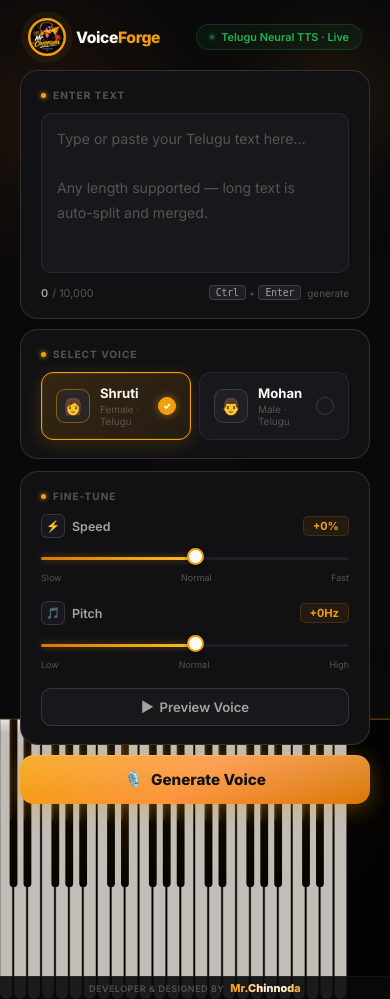
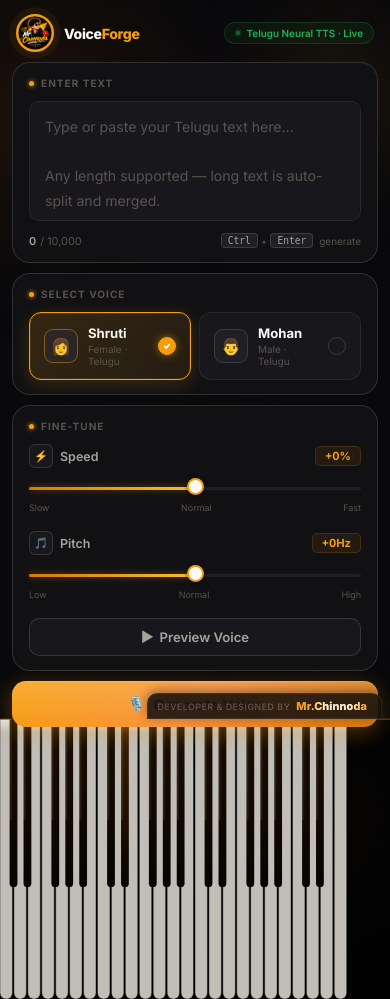
Before and after one commit to shankarbabu4719/text_to_voice, a Flask app: page / in a window 390 px wide. Run offline with Flask 3, Linux system fonts and the light colour scheme.

Commit message:
Fix: credit badge position, mobile responsive, piano sound

```diff
--- a/templates/index.html
+++ b/templates/index.html
@@ -141,12 +141,40 @@
 .strip-arrow{width:26px;height:26px;border-radius:50%;background:rgba(255,255,255,.05);border:1px solid var(--border-hi);display:flex;align-items:center;justify-content:center;font-size:.72rem;color:var(--text3);flex-shrink:0;cursor:pointer;opacity:.5;transition:all .18s;user-select:none;}
 .strip-arrow:hover{opacity:1;color:var(--accent);background:rgba(245,158,11,.08);border-color:rgba(245,158,11,.3);}
 
-/* Credit strip — below piano keys */
-.credit-strip{position:fixed;left:0;right:0;bottom:0;z-index:10;display:flex;align-items:center;justify-content:center;gap:6px;background:rgba(9,9,11,.9);padding:4px 0;border-top:1px solid rgba(255,255,255,.04);}
-.clbl{font-size:.56rem;font-weight:500;color:rgba(148,140,132,.55);letter-spacing:.06em;text-transform:uppercase;}
+/* Credit badge — fixed bottom-right, above piano */
+.credit-strip{
+  position:fixed;
+  right:16px;
+  bottom:0; /* JS sets this above piano */
+  z-index:200;
+  display:flex;align-items:center;gap:6px;
+  background:rgba(9,9,11,.82);
+  backdrop-filter:blur(14px);-webkit-backdrop-filter:blur(14px);
+  border:1px solid rgba(255,255,255,.08);
+  border-radius:10px 10px 0 0;
+  padding:5px 14px 5px 10px;
+  box-shadow:0 -2px 12px rgba(0,0,0,.4);
+  animation:csi .6s cubic-bezier(.34,1.56,.64,1) 1s both;
+}
+@keyframes csi{from{opacity:0;transform:translateY(20px)}to{opacity:1;transform:translateY(0)}}
+.clbl{font-size:.55rem;font-weight:500;color:rgba(148,140,132,.55);letter-spacing:.06em;text-transform:uppercase;}
 .cname{font-size:.68rem;font-weight:800;letter-spacing:.01em;position:relative;color:#f59e0b;}
 .cname::after{content:'Mr.Chinnoda';position:absolute;top:0;left:0;width:100%;height:100%;background:linear-gradient(100deg,transparent 0%,transparent 30%,rgba(200,200,200,.15) 38%,rgba(255,255,255,.88) 48%,rgba(230,230,230,.95) 52%,rgba(255,255,255,.88) 58%,rgba(200,200,200,.15) 66%,transparent 74%,transparent 100%);background-size:300% 100%;background-position:200% center;-webkit-background-clip:text;-webkit-text-fill-color:transparent;background-clip:text;animation:sgs 2.4s ease-in-out infinite;pointer-events:none;}
 @keyframes sgs{0%{background-position:200% center}55%,100%{background-position:-100% center}}
+
+/* ── MOBILE RESPONSIVE ── */
+@media(max-width:600px){
+  .navbar{padding:14px 16px 10px;}
+  .wrap{padding:0 12px 12px;}
+  .tool-grid{grid-template-columns:1fr;gap:10px;}
+  .voice-grid{grid-template-columns:1fr 1fr;}
+  textarea{min-height:120px;font-size:.88rem;}
+  .card{padding:14px 16px;}
+  .gen-btn{padding:14px;font-size:.9rem;}
+  .nav-logo-name{font-size:.88rem;}
+  .nav-badge{font-size:.62rem;padding:4px 10px;}
+  .credit-strip{right:8px;}
+}
 
 @keyframes fu{from{opacity:0;transform:translateY(8px)}to{opacity:1;transform:translateY(0)}}
 .fi{animation:fu .5s ease both;}
@@ -280,7 +308,8 @@
     const pianoH = KH_W;
     const credit = document.getElementById('creditStrip');
     const page   = document.querySelector('.page');
-    if(credit) credit.style.bottom = '0px';
+    /* credit badge sits just above piano top edge */
+    if(credit) credit.style.bottom = pianoH + 'px';
     if(page)   page.style.paddingBottom = (pianoH + 12) + 'px';
   }
 
```
